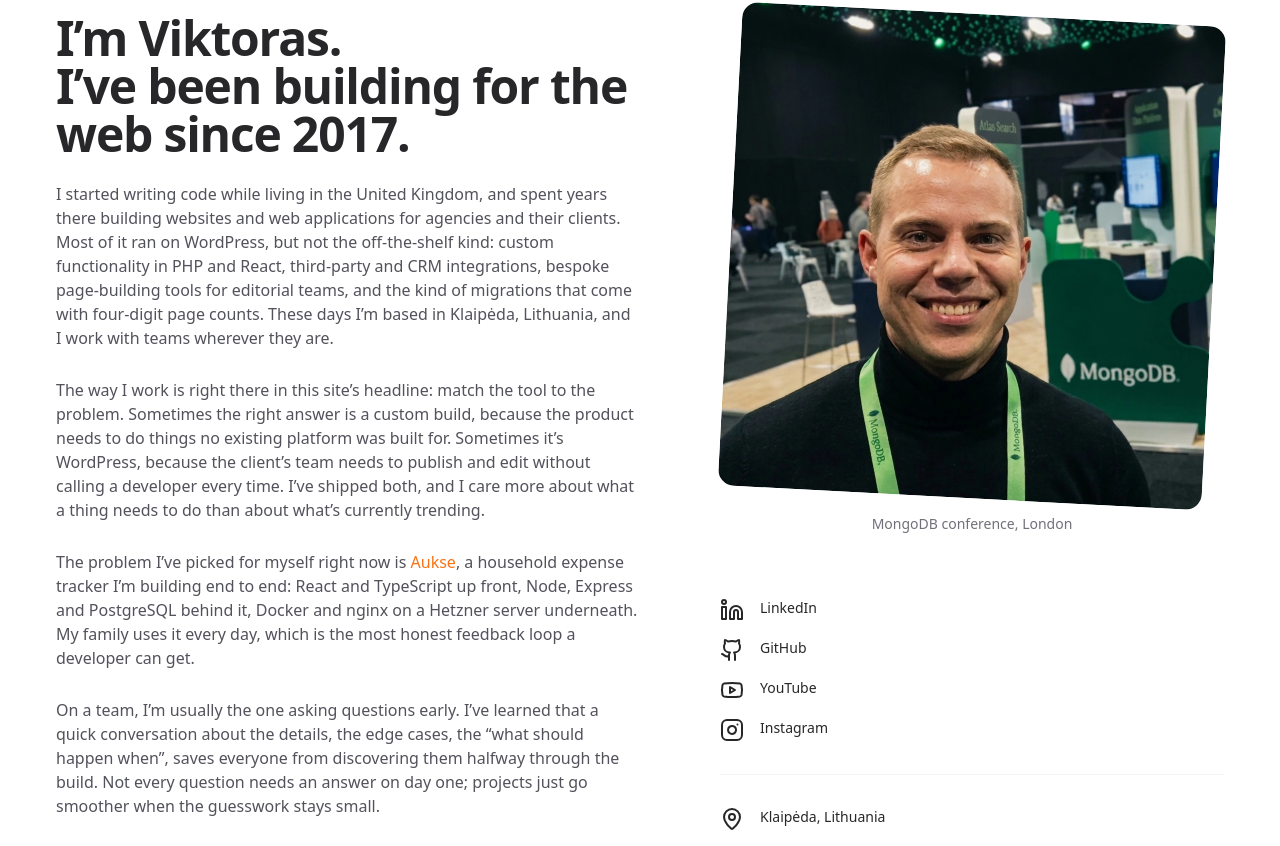
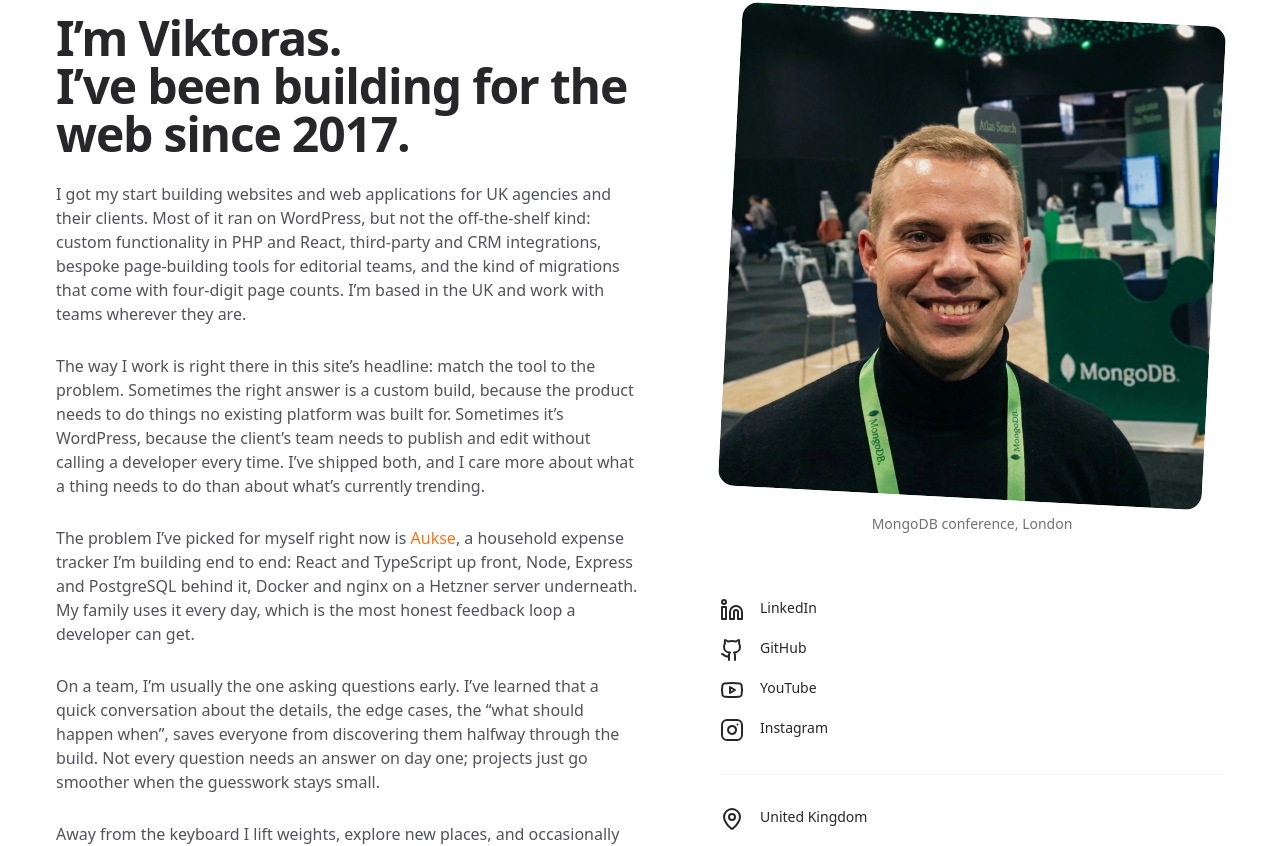
Before and after one commit to vidomarkas/portfolio-blog-website, a Next.js app: page /about in a window 1280 px wide. Shown: the part 194-1040 px from the top of the page. Built offline with nearby package versions, Linux system fonts and the light colour scheme.

Commit message:
chore: update personal details in copy and metadata

```diff
--- a/app/about/page.tsx
+++ b/app/about/page.tsx
@@ -7,7 +7,7 @@ import { Metadata } from "next";
 export const metadata: Metadata = {
 	title: "About",
 	description:
-		"Full-stack developer since 2017. Years of agency work in the UK, now based in Klaipėda, Lithuania, building products end to end and open to remote roles.",
+		"Full-stack developer since 2017. Years of agency work for UK businesses, now building products end to end. Based in the UK, open to remote roles.",
 	alternates: { canonical: "/about" },
 };
 
@@ -41,7 +41,7 @@ const About = () => {
 									I’m Viktoras.<br />I’ve been building for the web since 2017.
 								</h1>
 								<div className="mt-6 space-y-7 text-base text-zinc-600 dark:text-zinc-400">
-									<p>I started writing code while living in the United Kingdom, and spent years there building websites and web applications for agencies and their clients. Most of it ran on WordPress, but not the off-the-shelf kind: custom functionality in PHP and React, third-party and CRM integrations, bespoke page-building tools for editorial teams, and the kind of migrations that come with four-digit page counts. These days I’m based in Klaipėda, Lithuania, and I work with teams wherever they are.
+									<p>I got my start building websites and web applications for UK agencies and their clients. Most of it ran on WordPress, but not the off-the-shelf kind: custom functionality in PHP and React, third-party and CRM integrations, bespoke page-building tools for editorial teams, and the kind of migrations that come with four-digit page counts. I’m based in the UK and work with teams wherever they are.
 									</p>
 
 									<p>
@@ -115,7 +115,7 @@ const About = () => {
 
 	<span className="group flex text-sm font-medium text-zinc-800 dark:text-zinc-200">
 		<MapPin />
-		<span className="ml-4">Klaipėda, Lithuania</span>
+		<span className="ml-4">United Kingdom</span>
 	</span>
 </li>
 
--- a/app/layout.tsx
+++ b/app/layout.tsx
@@ -32,7 +32,7 @@ export const metadata: Metadata = {
 		template: "%s | Viktoras Domarkas",
 	},
 	description:
-		"Full-stack developer building websites and web apps end to end. React, TypeScript and Node, WordPress when it fits. Based in Klaipėda, Lithuania, open to remote.",
+		"Full-stack developer building websites and web apps end to end. React, TypeScript and Node, WordPress when it fits. Based in the UK, open to remote.",
 	openGraph: {
 		type: "website",
 		siteName: "Viktoras Domarkas",
--- a/app/page.tsx
+++ b/app/page.tsx
@@ -28,8 +28,7 @@ const personJsonLd = {
 	email: "mailto:hey@domarkas.co",
 	address: {
 		"@type": "PostalAddress",
-		addressLocality: "Klaipėda",
-		addressCountry: "LT",
+		addressCountry: "GB",
 	},
 	sameAs: [
 		"https://github.com/vidomarkas",
@@ -92,7 +91,7 @@ export default async function Home() {
 							Building for the web since 2017: WordPress sites for
 							businesses that needed them, custom React and Node
 							apps when that was the right call, and lately my own
-							product, end to end. Based in Lithuania, open to
+							product, end to end. Based in the UK, open to
 							remote.
 						</p>
 						<div className="flex flex-wrap items-center gap-x-6 gap-y-4">
```
